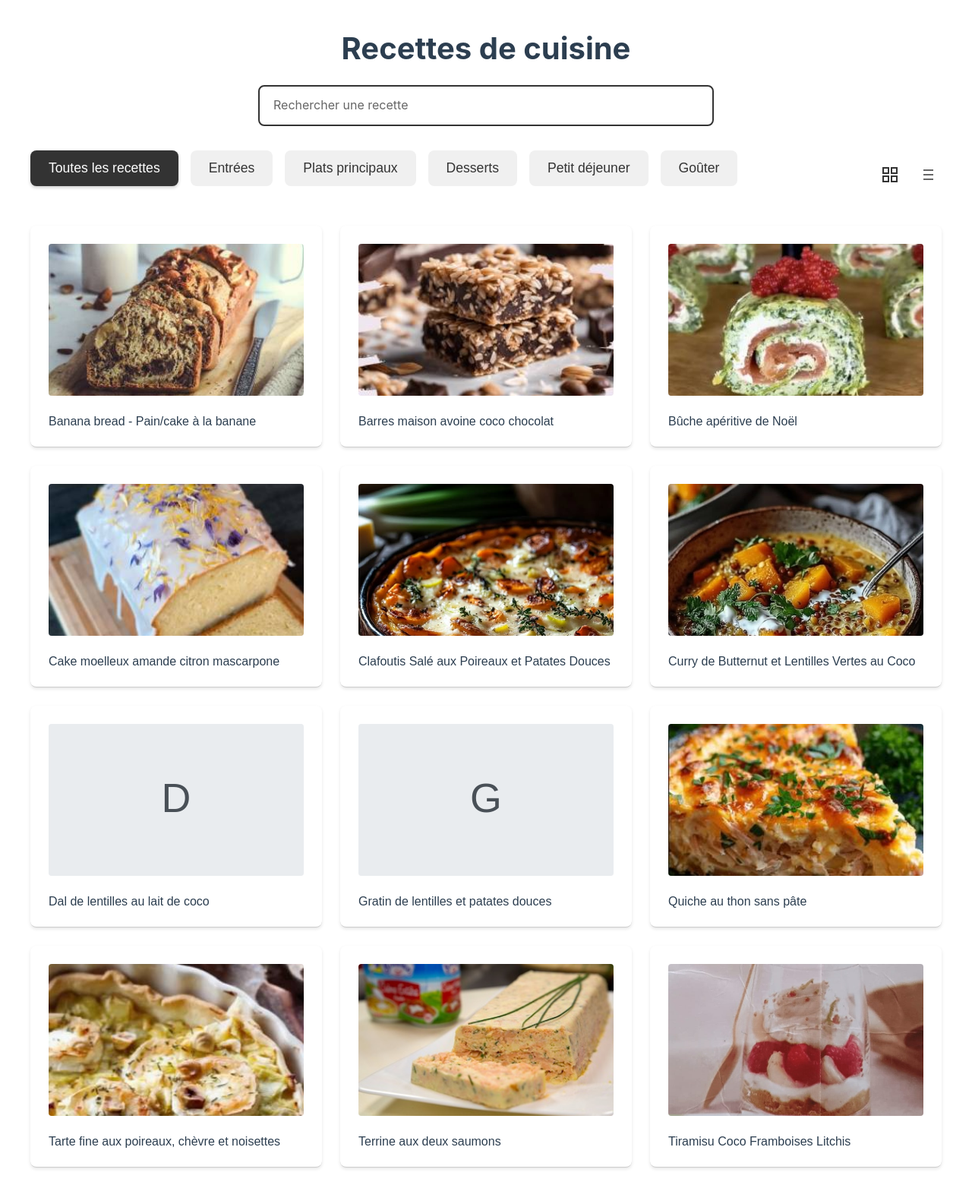
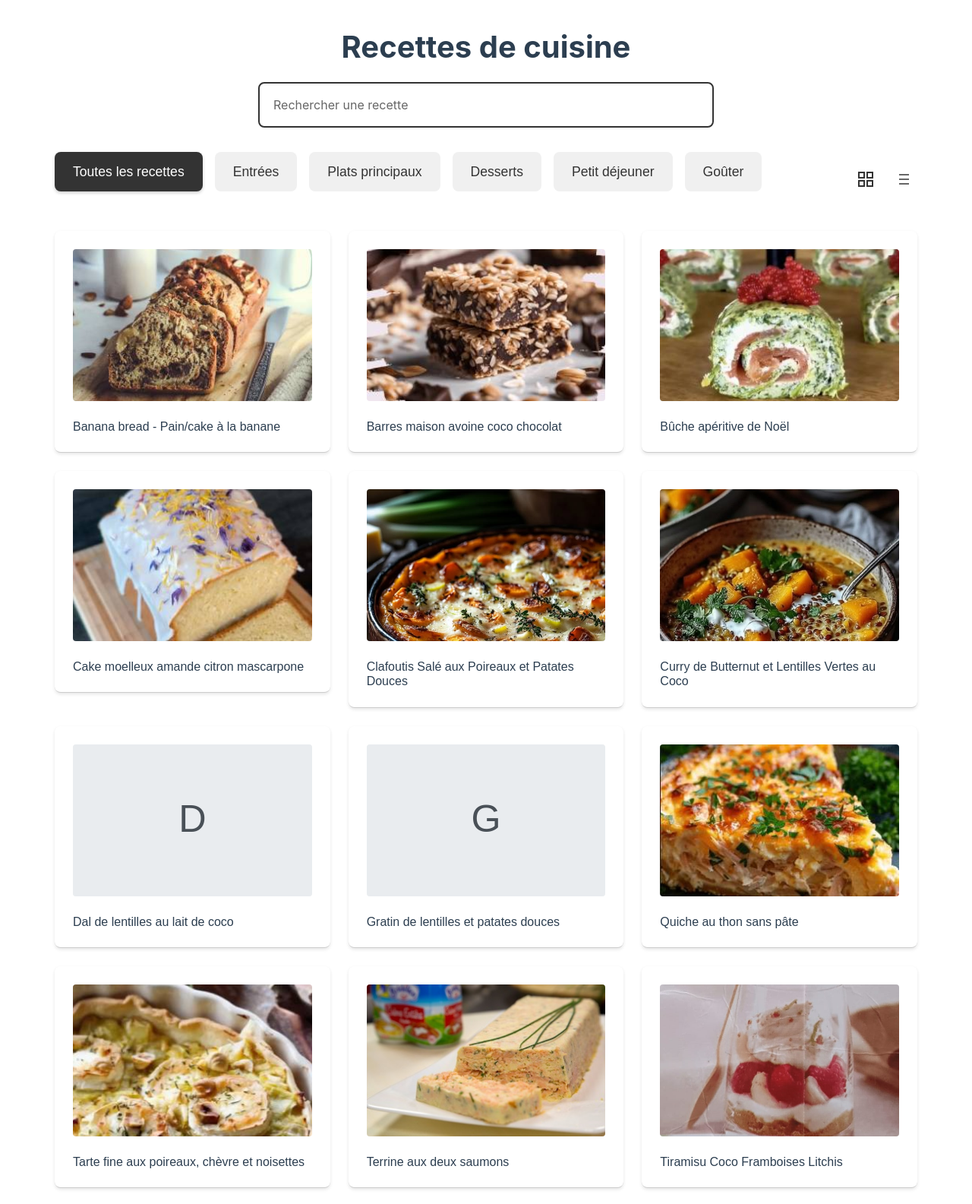
Before and after one commit to beacuisine/beacuisine.github.io, a Jekyll site: the page index.html, which Jekyll copies as it is, in a window 1280 px wide. Shown: the whole page at 76% size. Built offline with Jekyll 4.4.1, drawn with Linux system fonts in a browser that asks for light colours; after the commit the page ends 1564 px from its top, so only the background shows below that.

Commit message:
Add CSS reset and fix cards collapse to single column inconsistency

```diff
--- a/index.html
+++ b/index.html
@@ -6,6 +6,50 @@
     <title>Recettes de cuisine - Béa cuisine</title>
     <link rel="stylesheet" href="./css/styles.css" />
     <style>
+      /* Modern CSS Reset */
+      *, *::before, *::after {
+        box-sizing: border-box;
+      }
+      * {
+        margin: 0;
+      }
+      html, body {
+        height: 100%;
+      }
+      body {
+        line-height: 1.5;
+        -webkit-font-smoothing: antialiased;
+        -moz-osx-font-smoothing: grayscale;
+      }
+      img, picture, video, canvas, svg {
+        display: block;
+        max-width: 100%;
+      }
+      input, button, textarea, select {
+        font: inherit;
+      }
+      p, h1, h2, h3, h4, h5, h6 {
+        overflow-wrap: break-word;
+      }
+      ul, ol {
+        list-style: none;
+        padding: 0;
+      }
+      a {
+        text-decoration: none;
+        color: inherit;
+      }
+      button {
+        background: none;
+        border: none;
+        padding: 0;
+        cursor: pointer;
+      }
+      table {
+        border-collapse: collapse;
+        border-spacing: 0;
+      }
+
       body {
         max-width: 1200px;
         margin: 0 auto;
@@ -134,6 +178,11 @@
         grid-template-columns: repeat(auto-fill, minmax(300px, 1fr));
         gap: 1.5rem;
       }
+      @media (max-width: 658px) {
+        .list-recipes.grid-view {
+          grid-template-columns: 1fr;
+        }
+      }
       .list-recipes.list-view {
         display: flex;
         flex-direction: column;
@@ -225,7 +274,7 @@
           height: 200px;
         }
       }
-      @media (max-width: 657px) {
+      @media (max-width: 658px) {
         .layout-toggle {
           display: none;
         }
```
